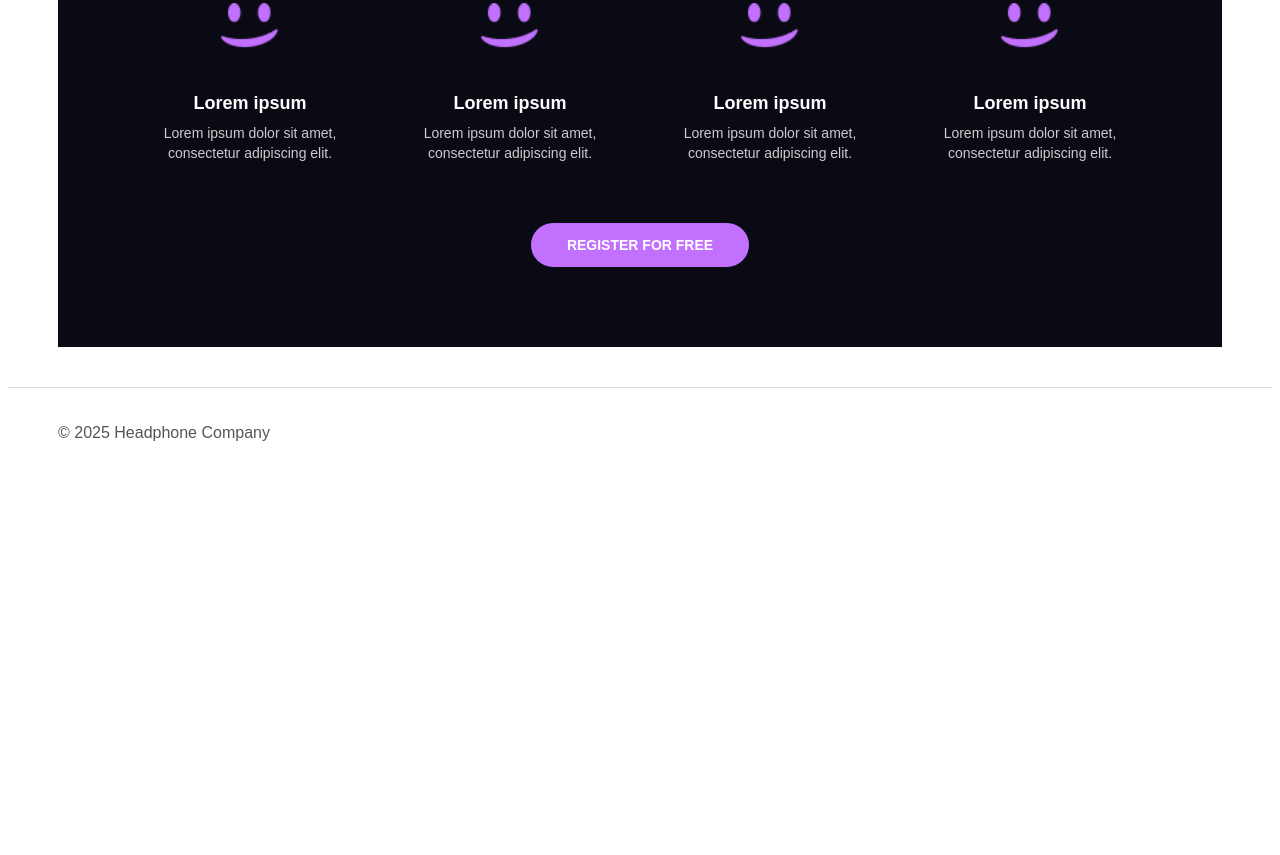
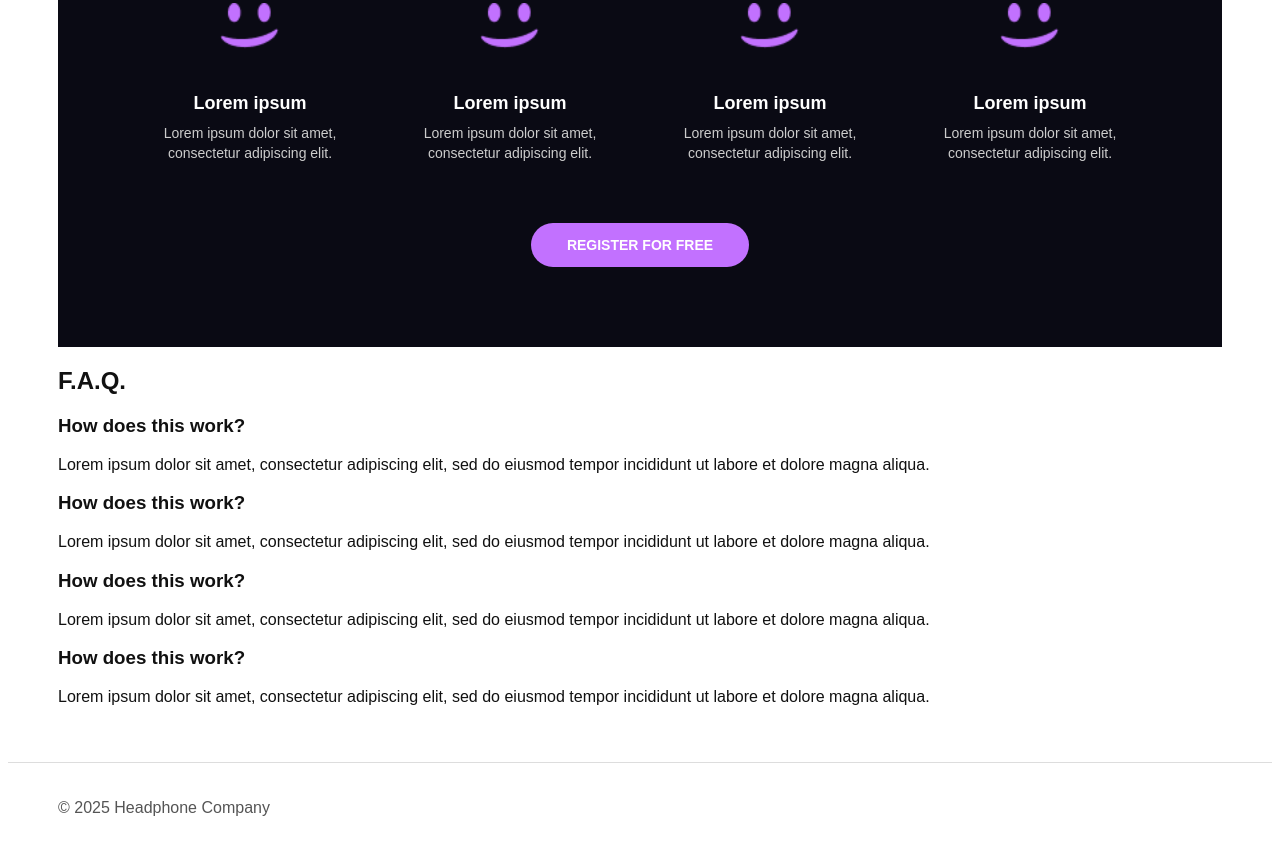
Before and after one commit to kamilraji/alx_html_css, a plain HTML site: page css_advanced/index.html in a window 1280 px wide. Shown: the part 2149-3004 px from the top of the page. Before the commit the page ends 2635 px from the top, so only its background shows below. Drawn offline with Linux system fonts and the light colour scheme.

Commit message:
Update index.html

```diff
--- a/css_advanced/index.html
+++ b/css_advanced/index.html
@@ -193,6 +193,48 @@
 
   <a href="#" class="membership-btn">REGISTER FOR FREE</a>
 </section>
+    <section class="faq-section">
+  <div class="faq-bar faq-bar--top"></div>
+
+  <h2 class="faq-title">F.A.Q.</h2>
+
+  <div class="faq-grid">
+    <div class="faq-item">
+      <h3>How does this work?</h3>
+      <p>
+        Lorem ipsum dolor sit amet, consectetur adipiscing elit, sed do eiusmod tempor
+        incididunt ut labore et dolore magna aliqua.
+      </p>
+    </div>
+
+    <div class="faq-item">
+      <h3>How does this work?</h3>
+      <p>
+        Lorem ipsum dolor sit amet, consectetur adipiscing elit, sed do eiusmod tempor
+        incididunt ut labore et dolore magna aliqua.
+      </p>
+    </div>
+
+    <div class="faq-item">
+      <h3>How does this work?</h3>
+      <p>
+        Lorem ipsum dolor sit amet, consectetur adipiscing elit, sed do eiusmod tempor
+        incididunt ut labore et dolore magna aliqua.
+      </p>
+    </div>
+
+    <div class="faq-item">
+      <h3>How does this work?</h3>
+      <p>
+        Lorem ipsum dolor sit amet, consectetur adipiscing elit, sed do eiusmod tempor
+        incididunt ut labore et dolore magna aliqua.
+      </p>
+    </div>
+  </div>
+
+  <div class="faq-bar faq-bar--bottom"></div>
+</section>
+
   </main>
 
   <footer class="footer">
```
